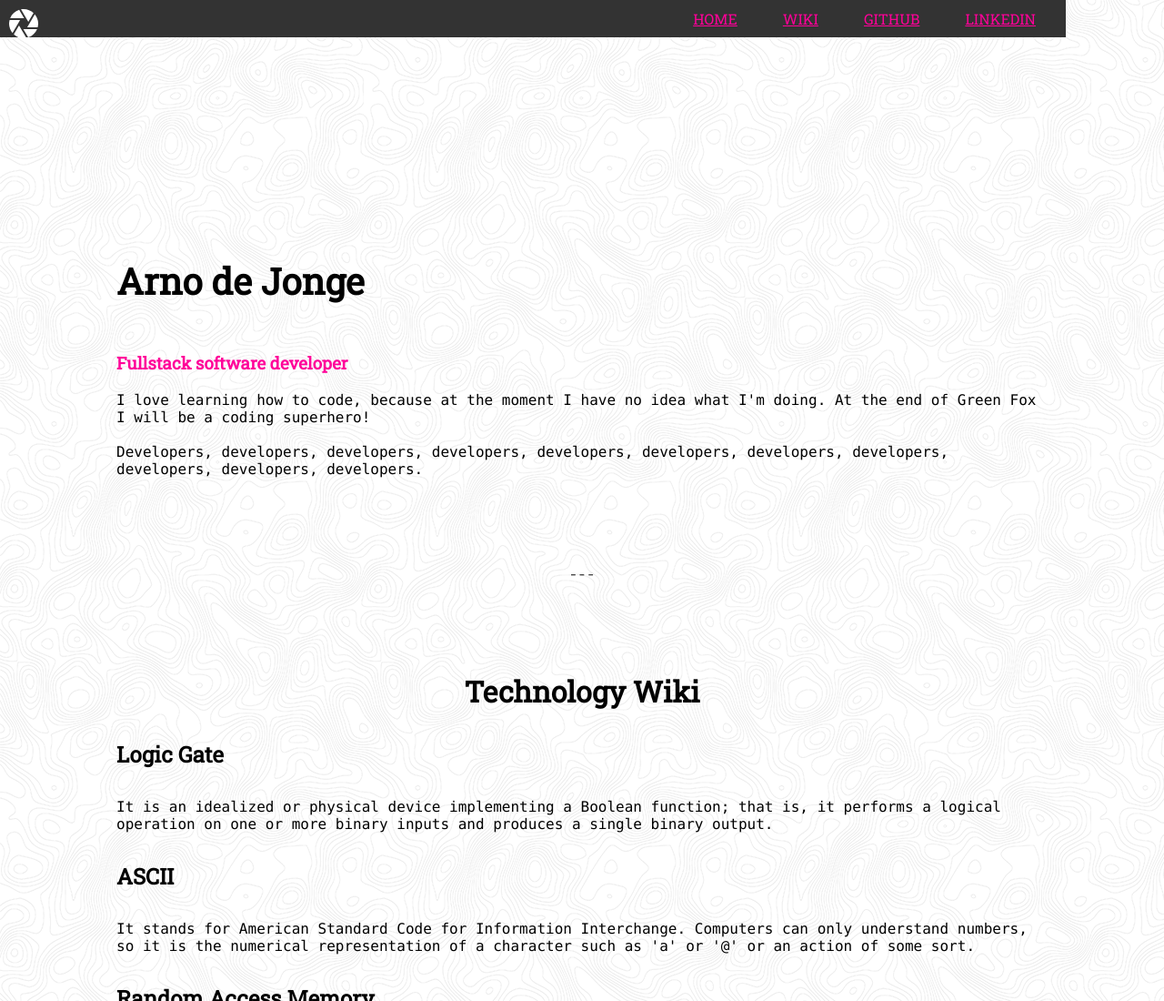
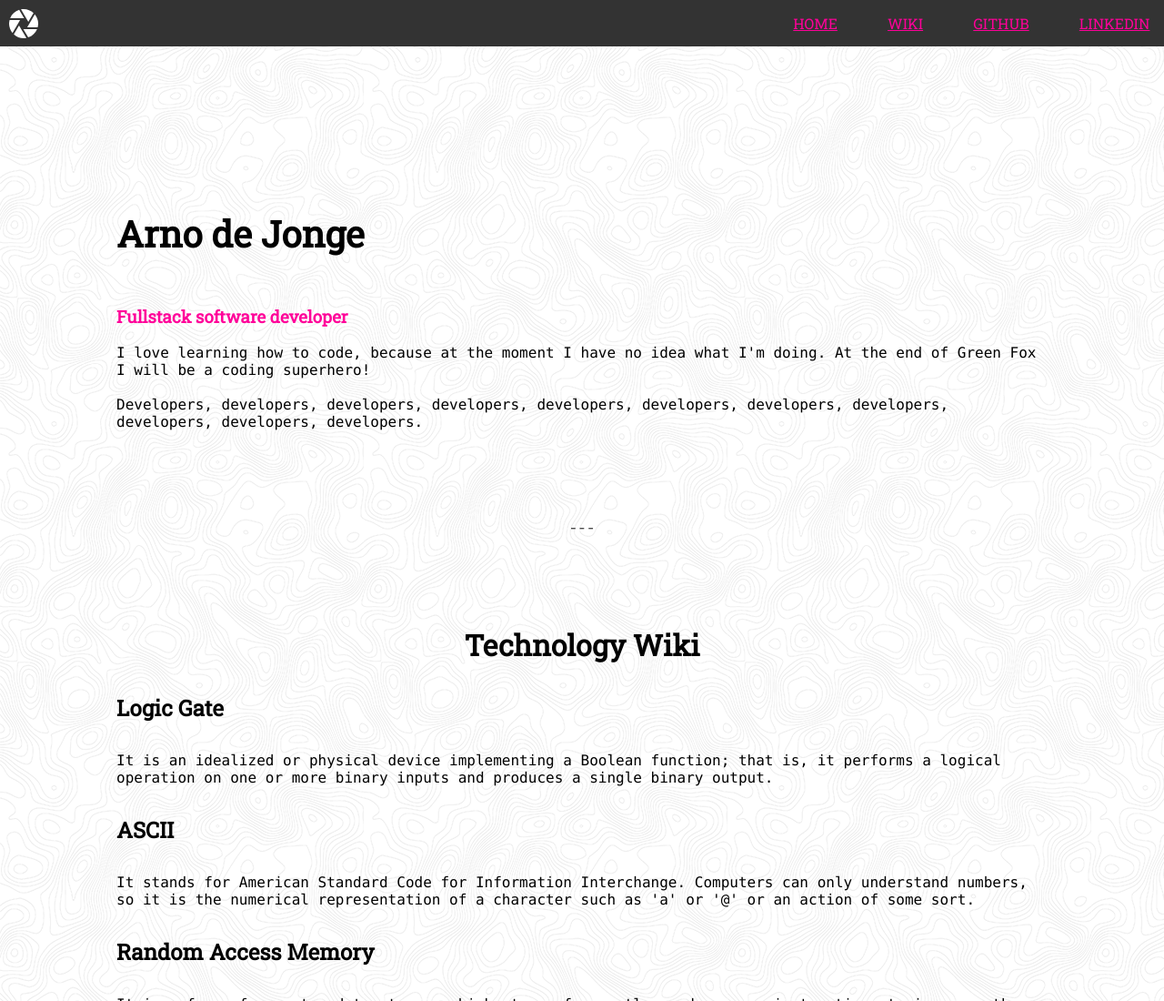
Before and after one commit to DeveloperADJ/first-website-greenfox, a plain HTML site: page index.html in a window 1280 px wide. Shown: the top 1100 px of the page at 91% size. Drawn offline with Linux system fonts and the light colour scheme.

Commit message:
Fixed the navbar

```diff
--- a/style.css
+++ b/style.css
@@ -7,12 +7,12 @@ p {
 }
 
 nav {
-	padding: 10px 10px;
+	padding: 15px 10px;
 	text-align: right;
 	text-transform: uppercase;
 	background-color: #333333;
 	position: fixed;
-	width: 90%;
+	width: 100%;
 }
 
 img {
@@ -40,7 +40,7 @@ body {
 }
 
 h1 {
-	margin-top: 15%;
+	margin-top: 10%;
 	font-size: 2.5em;
 }
 
```
